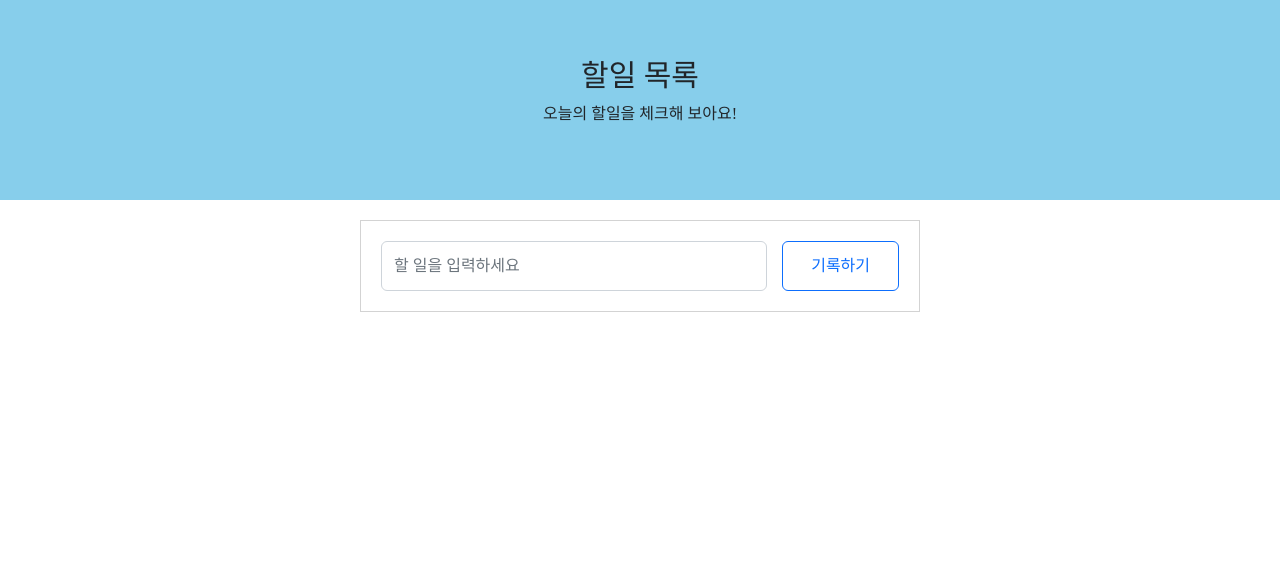
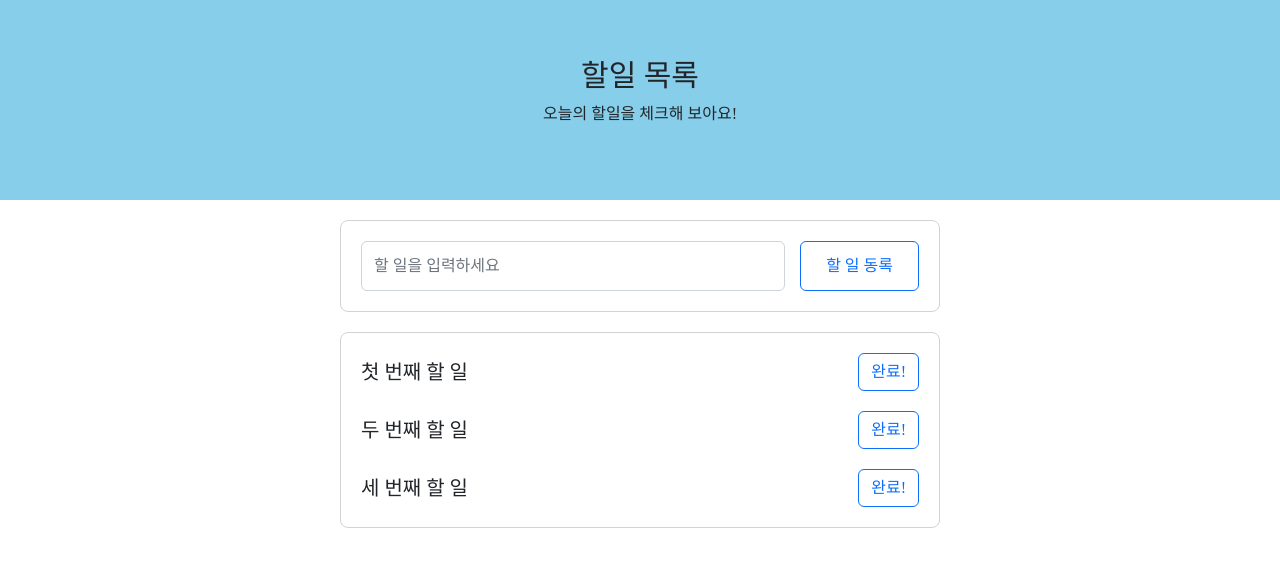
Before and after one commit to cermen/DaliyTask, a Flask app: page / in a window 1280 px wide. Shown: the top 567 px of the page. Run offline with Flask 2, Linux system fonts and the light colour scheme.

Commit message:
할 일 표시 부분 추가

```diff
--- a/templates/index.html
+++ b/templates/index.html
@@ -36,15 +36,15 @@
 
         .main {
             width: 95%;
-            max-width: 700px;
+            max-width: 600px;
             margin: 20px auto;
         }
 
         .mytask {
-            width: 80%;
             margin: 20px auto;
             padding: 20px;
             border: 1px lightgray solid;
+            border-radius: 8px;
 
             display: flex;
             flex-direction: row;
@@ -60,6 +60,28 @@
             margin-left: 15px;
             width: 150px;
         }
+
+        #task-list {
+            border: 1px lightgray solid;
+            border-radius: 8px;
+        }
+
+        .main > li {
+            display: flex;
+            flex-direction: row;
+            align-items: center;
+            justify-content: center;
+
+            margin: 20px;
+        }
+
+        .main > li > p {
+            max-width: 75%;
+            font-size: 20px;
+            font-weight: 500;
+            margin-right: auto;
+            margin-bottom: 0px;
+        }
     </style>
 </head>
 <body>
@@ -70,8 +92,22 @@
 <div class="main">
     <div class="mytask">
         <input id="task" class="form-control" type="text" placeholder="할 일을 입력하세요">
-        <button type="button" class="btn btn-outline-primary">기록하기</button>
+        <button type="button" class="btn btn-outline-primary">할 일 동록</button>
     </div>
+</div>
+<div class="main" id="task-list">
+    <li>
+        <p>첫 번째 할 일</p>
+        <button type="button" class="btn btn-outline-primary">완료!</button>
+    </li>
+    <li>
+        <p class="done">두 번째 할 일</p>
+        <button type="button" class="btn btn-outline-primary">완료!</button>
+    </li>
+    <li>
+        <p>세 번째 할 일</p>
+        <button type="button" class="btn btn-outline-primary">완료!</button>
+    </li>
 </div>
 </body>
 </html>
```
